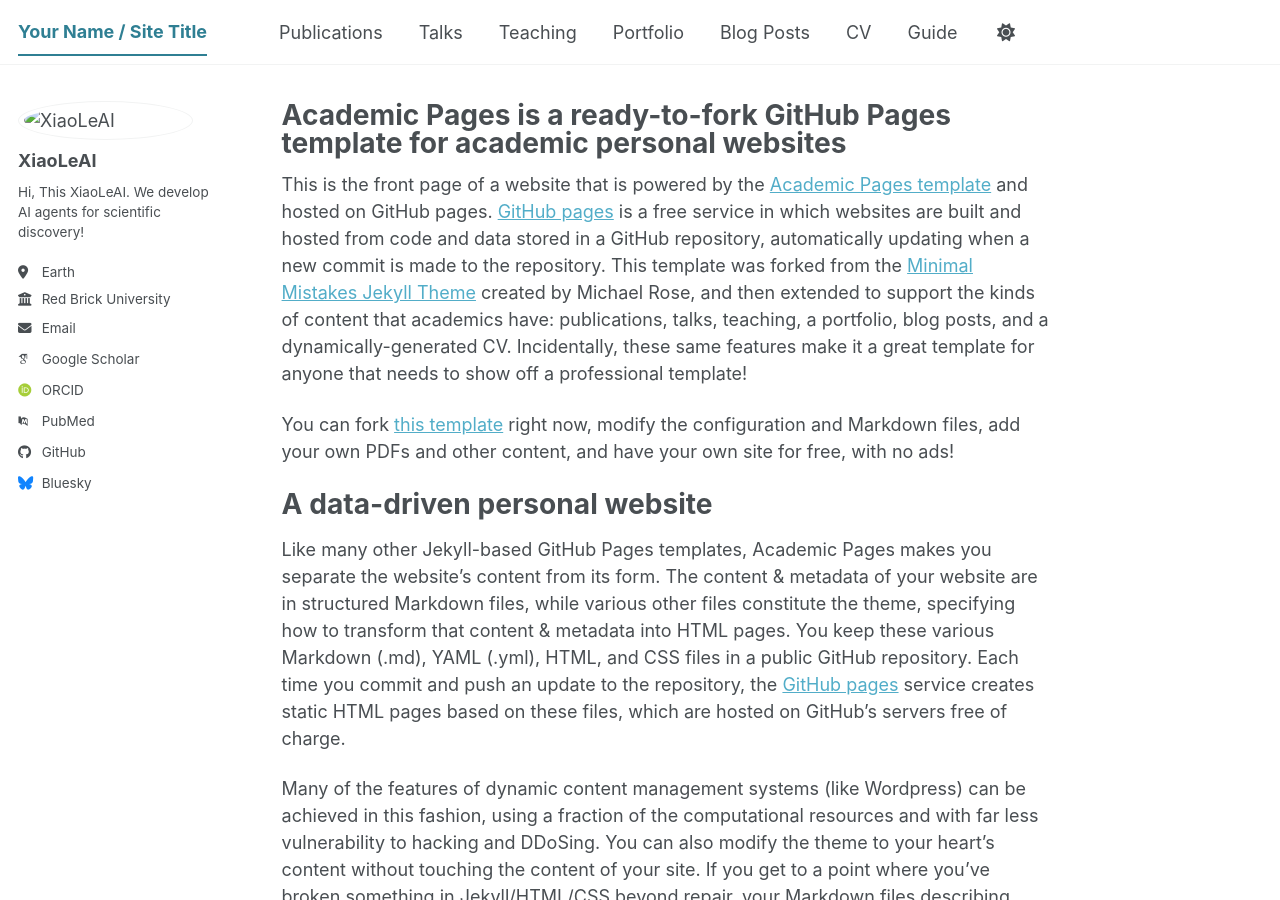
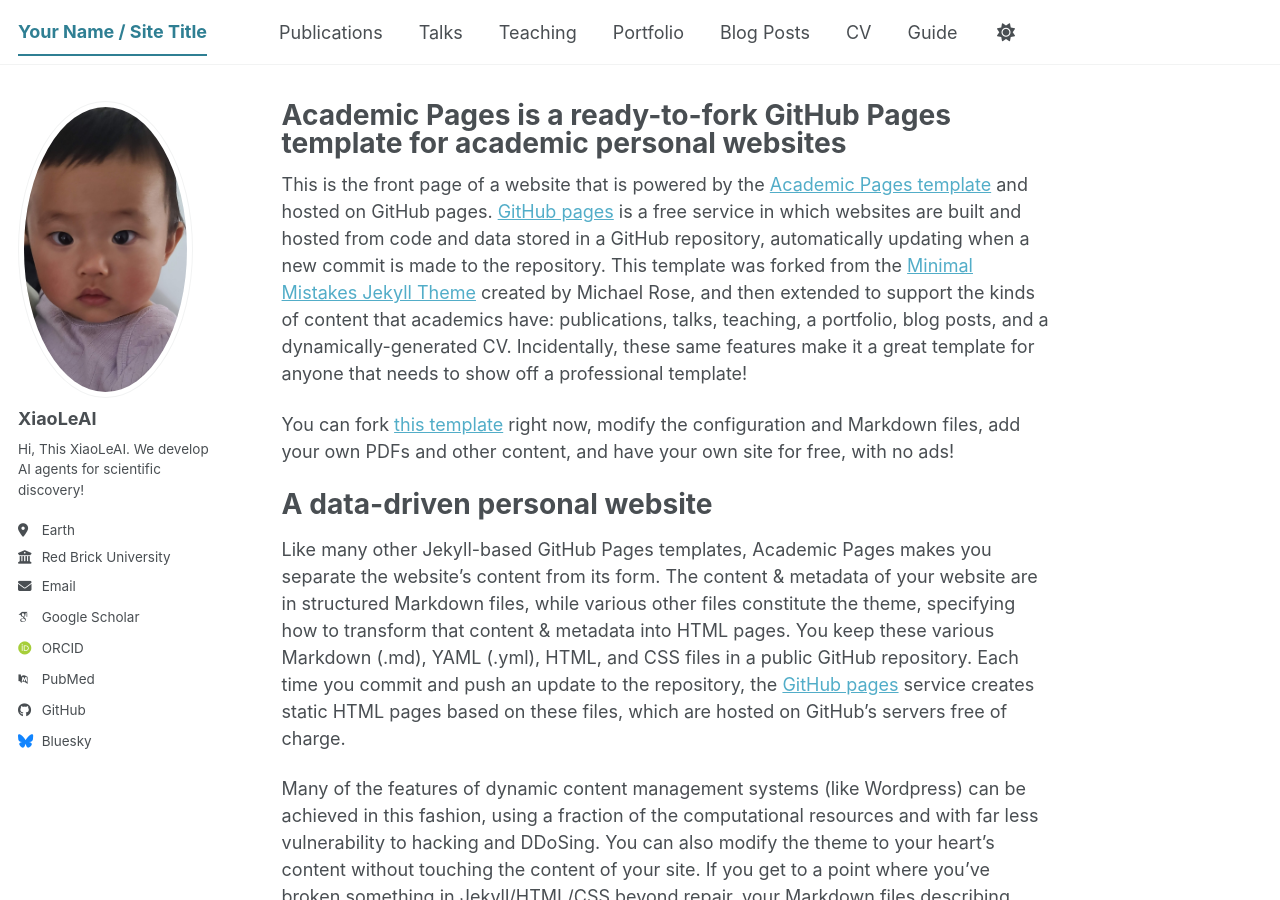
Before and after one commit to XiaoLeFancyAI/XiaoLeFancyAI.github.io, a Jekyll site: the page built from _pages/about.md, in a window 1280 px wide and 900 px high. Built offline with Jekyll 4.4.1, drawn with Linux system fonts in a browser that asks for light colours; some web fonts are replaced; a script bundle is joined from its source files by our own code; library files that are not in the unit come from our copies.

Commit message:
Update _config.yml

```diff
--- a/_config.yml
+++ b/_config.yml
@@ -23,7 +23,7 @@ repository               : "academicpages/academicpages.github.io"
 #               Additional customization can be done by editing /_includes/author-profile.html
 author:
   # Biographic information
-  avatar           : "profile1.jpg"
+  avatar           : "profile1.png"
   name             : "XiaoLeAI"
   pronouns         : # example: "she/her"
   bio              : "Hi, This XiaoLeAI. We develop AI agents for scientific discovery!"
```
